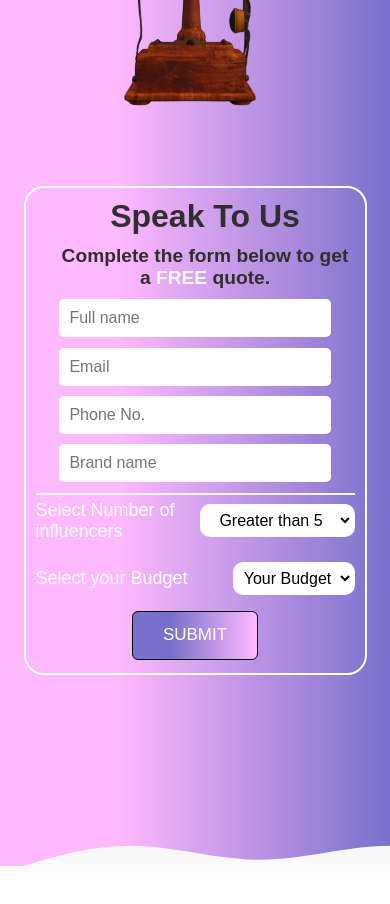
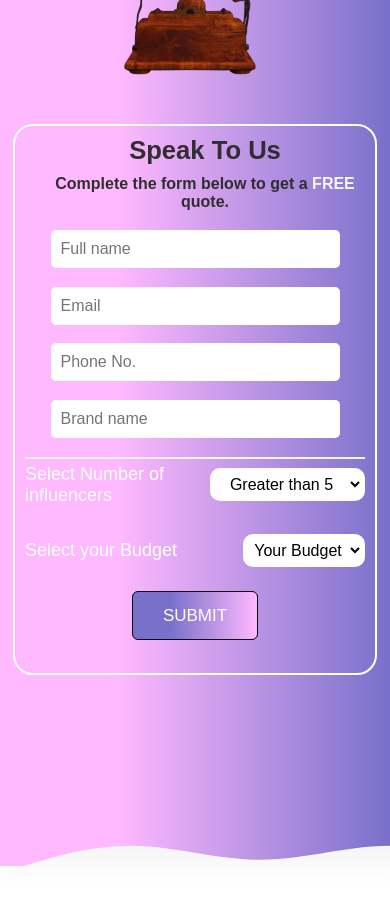
Before and after one commit to 77Lucifer/KRIYA, a React (Vite) app: page /Collab in a window 390 px wide. Shown: the part 1180-2084 px from the top of the page. Built offline with nearby package versions, Linux system fonts and the light colour scheme.

Commit message:
Fix some code

```diff
--- a/src/Components/Style/Collab.css
+++ b/src/Components/Style/Collab.css
@@ -268,7 +268,7 @@
 
     .c-left{
         margin: 20px;
-        height: 78%;
+        height: 120%;
     }
     .c-left h3{
         line-height: normal;
@@ -280,17 +280,22 @@
     .c-right{
         background-size: 75%;
     }
+    .cf-r{
+    width: 104%;
+    height: 160%;
+    }
     .cf-r form input{
         width: 85%;
     }
     .cf-hrading h1 {
-        font-size: 2rem;
+        font-size: 1.6rem;
     }
     .cf-hrading h3 {
-        font-size: 1.2rem;
+        font-size: 1rem;
     }
     .cf-r form {
         padding-left: 0px;
+        height: 85%;
     }
     .select label{
         font-size: 18px;
--- a/src/Components/Style/Home.css
+++ b/src/Components/Style/Home.css
@@ -995,12 +995,14 @@ p{
     .a-s-l .f-aslp {
         text-align: left;
         width: 112%;
-        padding: 5px;
+        font-size: 1rem;
+        padding-left: 25px;
     }
     .a-s-l .aslp {
         width: 118%;
+        font-size: 1rem;
         text-align: left;
-        padding: 5px;
+        padding-left: 32px;
     }
 }
 
@@ -1092,7 +1094,9 @@ p{
         font-size: 1.6rem;
     }
 
-
+    .a-r .buttons{
+        height: 45%;
+    }
 
     .buttons {
         flex-direction: column;
```
